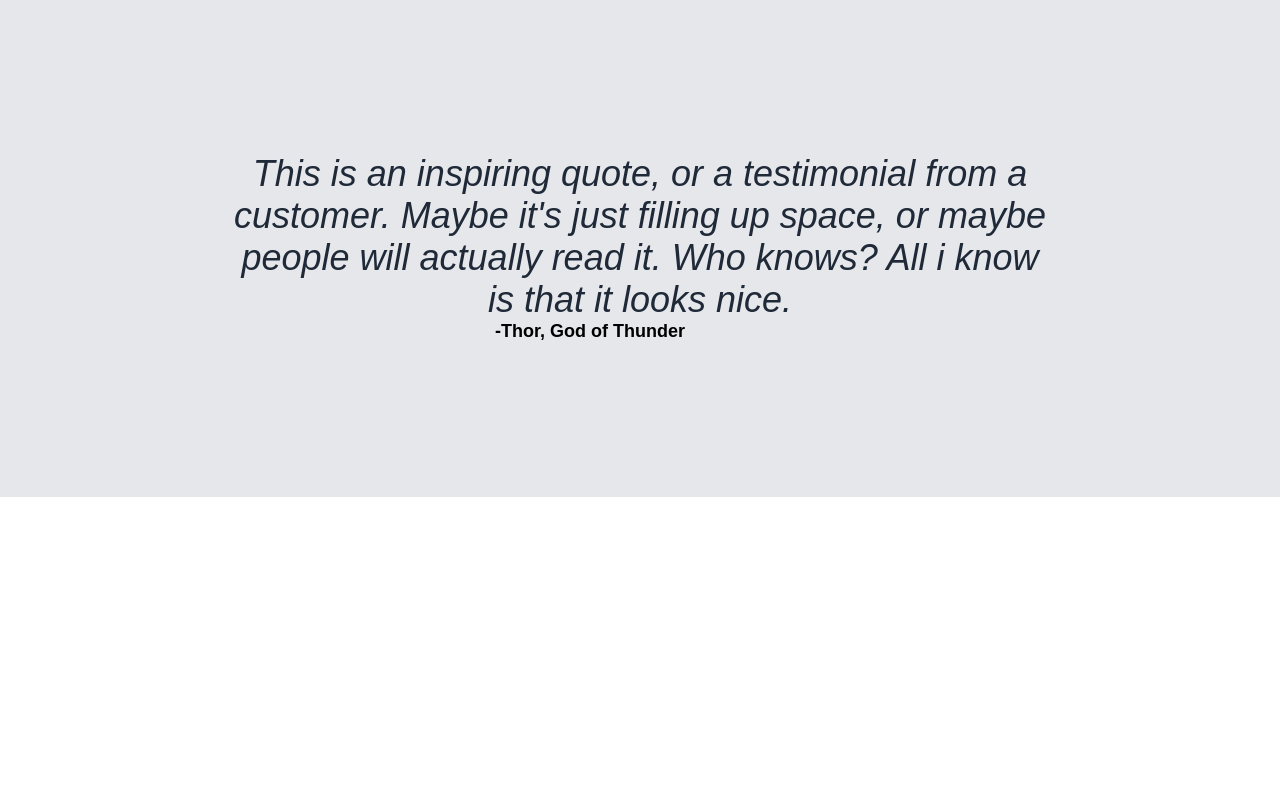
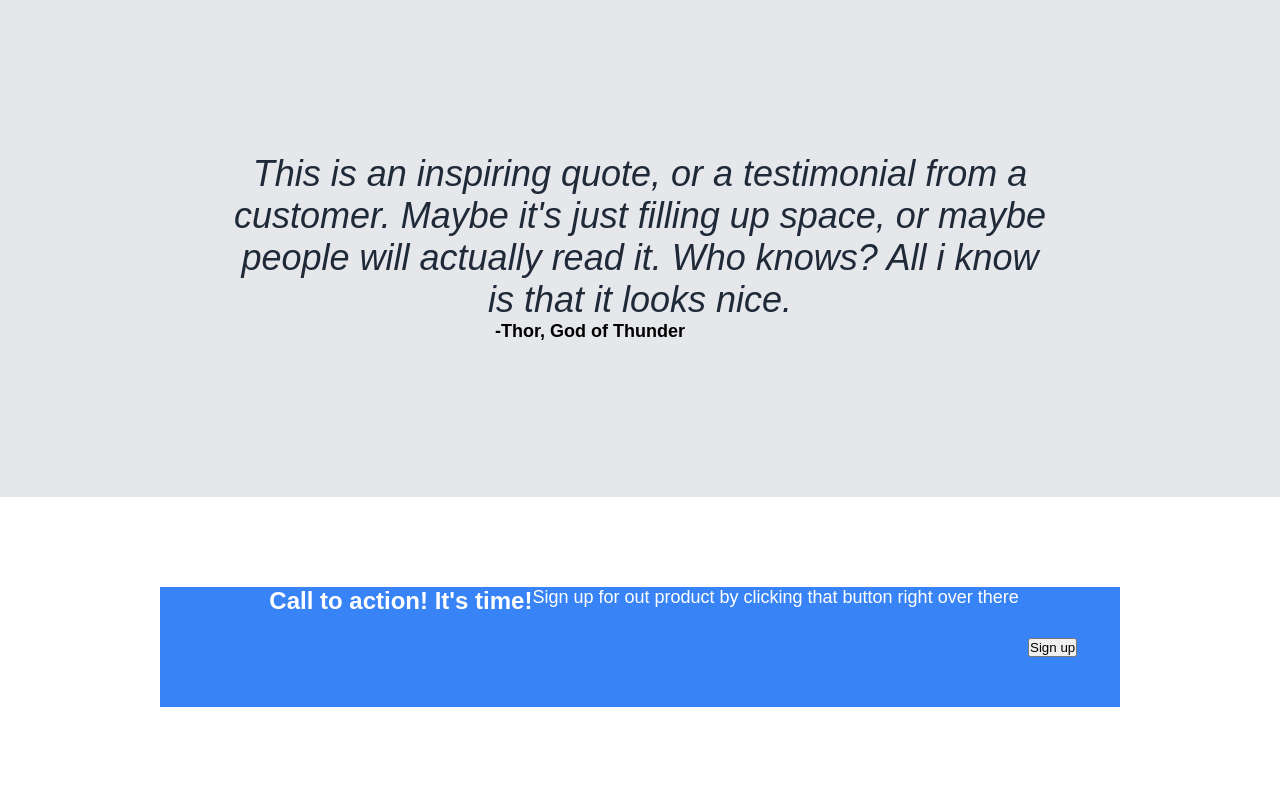
Before and after one commit to Linkesh-Raju/Landing-page, a plain HTML site: page index.html in a window 1280 px wide. Shown: the part 926-1723 px from the top of the page. Before the commit the page ends 1423 px from the top, so only its background shows below. Drawn offline with Linux system fonts and the light colour scheme.

Commit message:
Finished

```diff
--- a/index.html
+++ b/index.html
@@ -59,5 +59,17 @@
         <p class="p-third"> <strong>-Thor, God of Thunder </strong> </p>
         </div>
      </div>
+     <div class="last-div">
+        <div class="blue-container">
+            <div class="left">
+                <h4>Call to action! It's time!</h4>
+                <p class="last-p"> Sign up for out product by clicking that button right over there</p>
+            </div>
+            <div class="right">
+                <button type="button" class="btn-sign-up">Sign up</button>
+            </div>
+
+        </div>
+     </div>
 </body>
 </html>
--- a/styles.css
+++ b/styles.css
@@ -149,3 +149,42 @@ h3{
     justify-content: flex-end;
     margin-right:100px;
 }
+
+.last-div{
+    height:300px;
+    display: flex;
+    justify-content: center;
+    align-items: center;
+}
+
+.blue-container{
+    background-color: #3883F6 ;
+    width:75%;
+    height:40%;
+    display: flex;
+    flex-direction: row;
+}
+
+.left{
+    width:80%;
+    margin-left:100px;
+    display: flex;
+    justify-content: center;
+    flex-direction: row;
+}
+
+h4{
+    font-size:24px;
+    color:white;
+}
+
+.last-p{
+    color:white;
+    font-size: 18px;
+}
+
+.right{
+    display: flex;
+    justify-content:center;
+    align-items: center;
+}
```
